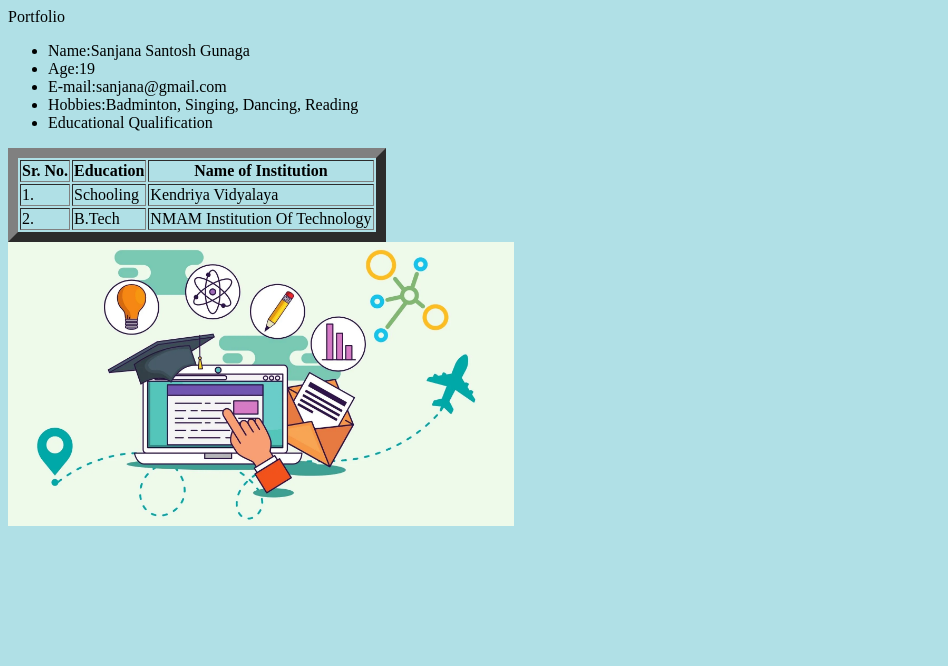
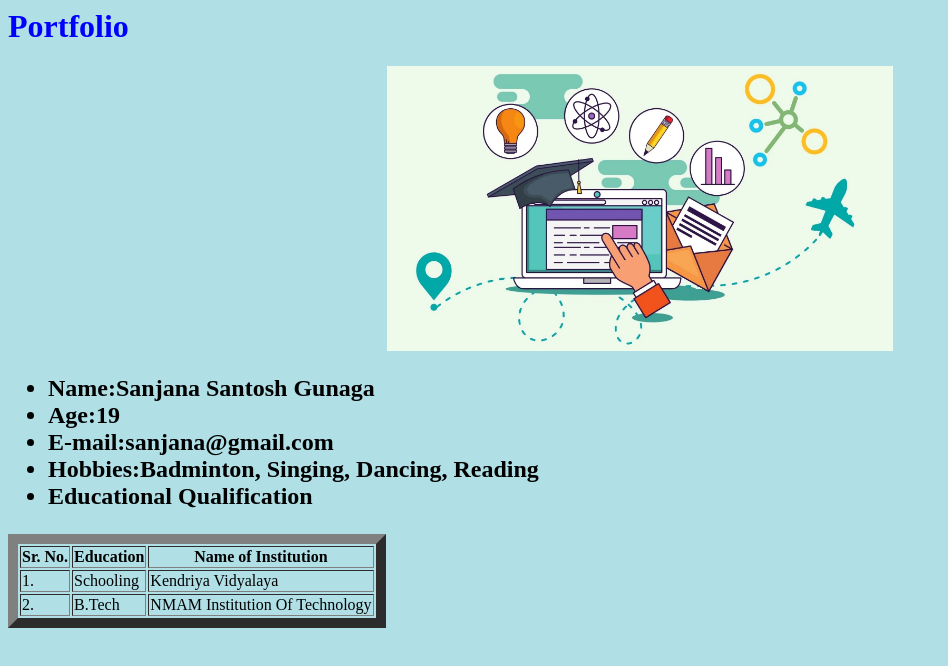
Before and after one commit to SanjanaGunaga07/lab1.github.io, a plain HTML site: page index.html in a window 1280 px wide. Shown: the whole page, without its empty margins (0-948 px from the left). Drawn offline with Linux system fonts and the light colour scheme.

Commit message:
Update index.html

```diff
--- a/index.html
+++ b/index.html
@@ -1,5 +1,5 @@
 <html>
-    <head>Portfolio
+    <head><h1>Portfolio</h1>
         <style>
             body {background-color: powderblue;}
             h1   {color: blue;}
@@ -8,15 +8,15 @@
 
             </style>
     </head>
-        <body>
-
+        <body> <center> <img src="portfolio.webp" width="40%" height="70%" ></center>
+            <h2>
             <ul>
                 <li>Name:Sanjana Santosh Gunaga</li>
                 <li> Age:19</li>
                 <li>E-mail:sanjana@gmail.com</li>
                 <li>Hobbies:Badminton, Singing, Dancing, Reading</li>
                 <li>Educational Qualification</li>
-            </ul>
+            </ul></h2>
             <table border="10px">
                 <tr>
                   <th>Sr. No.</th>
@@ -34,6 +34,5 @@
                   <td>NMAM Institution Of Technology</td>
                 </tr>
               </table>
-                <img src="portfolio.webp" width="40%" height="70%" >
             </body>
             </html>
```
